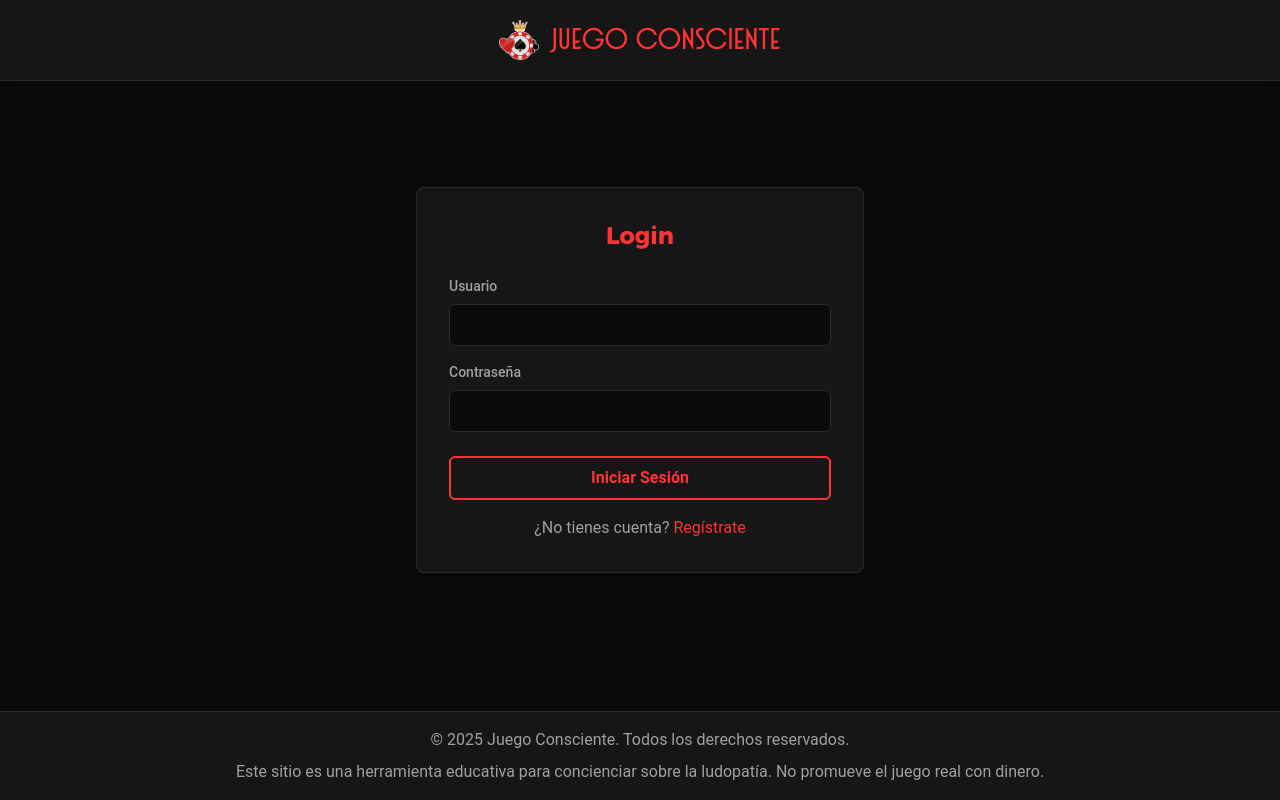
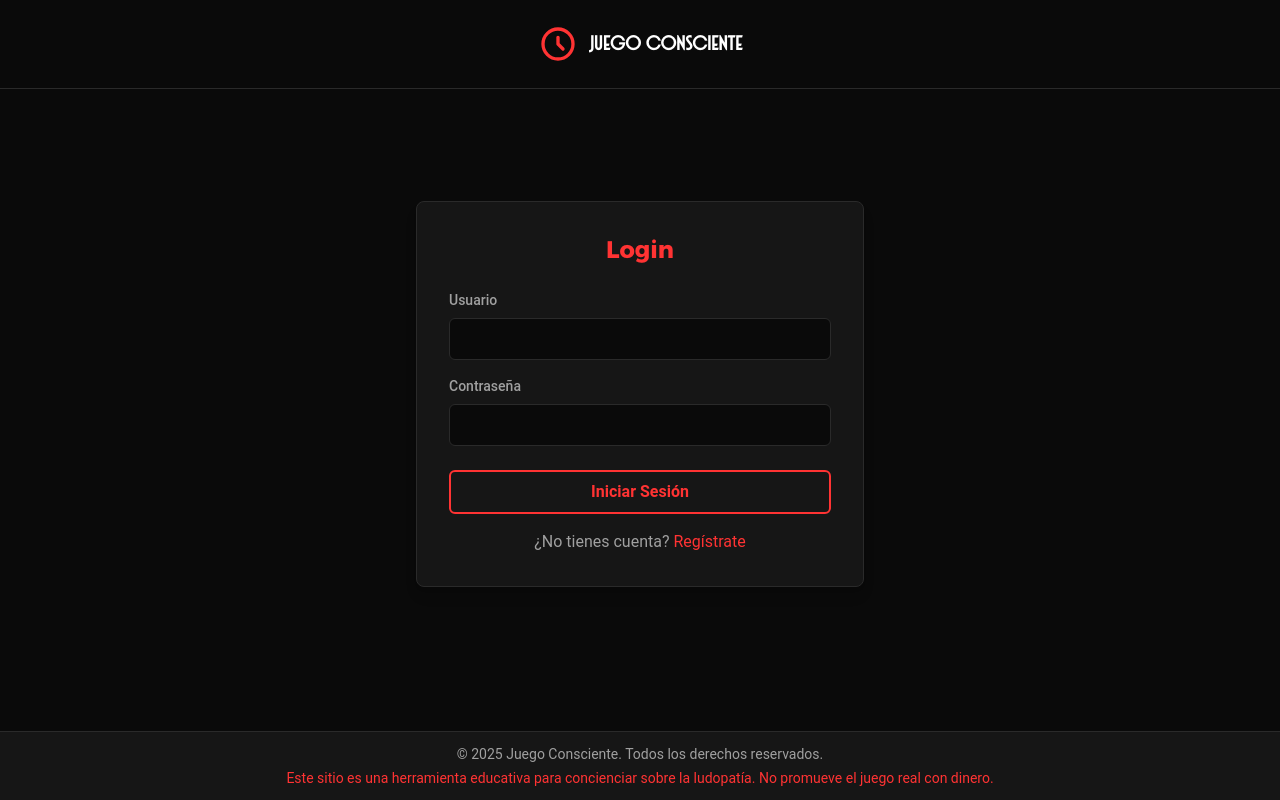
Before and after one commit to POLA-LCS/juego-consciente, a PHP site: page / in a window 1280 px wide. Run offline with PHP 8.4, Linux system fonts and the light colour scheme; some libraries are stand-ins or nearby versions; some web fonts are replaced.

Commit message:
prompt: - Genial, ahora un poco más de estilos, dime cuando estés listo para empezar a cambiar los estilos de la pagina. - El footer debe ser mas pequeño con el texto de "No promueve..." en rojo. El header en login y register debe de ser mas grande. El header debe de ser mas oscuro con un padding left y right un poco mas grande. El logo con el titulo debe de estar centrado verticalmente y el logo debe de ser un poco mas grande. El account icon tiene que ser del mismo tamaño que el logo. - Dame denuevo el codigo del header_auth.php ya que no estaba en tu contexto.

```diff
--- a/app/views/partials/footer.php
+++ b/app/views/partials/footer.php
@@ -5,9 +5,9 @@ if (!defined('ROOT_PATH')) {
     exit();
 }
 ?>
-<footer class="bg-[var(--color-surface)] text-[var(--color-text-muted)] py-4 mt-8 border-t border-[var(--color-border)]">
-    <div class="container mx-auto text-center">
+<footer class="bg-[var(--color-surface)] text-[var(--color-text-muted)] py-3 mt-8 border-t border-[var(--color-border)] text-sm">
+    <div class="container mx-auto text-center px-4">
         <p>&copy; 2025 Juego Consciente. Todos los derechos reservados.</p>
-        <p class="mt-2">Este sitio es una herramienta educativa para concienciar sobre la ludopatía. No promueve el juego real con dinero.</p>
+        <p class="mt-1 text-[var(--color-primary)]">Este sitio es una herramienta educativa para concienciar sobre la ludopatía. No promueve el juego real con dinero.</p>
     </div>
 </footer>
--- a/app/views/partials/header_auth.php
+++ b/app/views/partials/header_auth.php
@@ -1,6 +1,10 @@
-<header class="bg-[var(--color-surface)] p-5 flex items-center justify-center shadow-lg border-b border-[var(--color-border)]">
-    <div class="flex items-center">
-        <img src="/ludopatia/public/assets/images/logo.png" alt="Logo" class="h-10 w-10 mr-3">
-        <h1 class="text-3xl text-[var(--color-primary)]" style="font-family: 'Grand Casino', sans-serif;">Juego Consciente</h1>
+<header class="bg-[var(--color-header-bg)] text-white py-6 px-6 border-b border-[var(--color-border)]">
+    <div class="container mx-auto flex justify-center items-center gap-3">
+        <a href="?page=login" class="flex items-center gap-3">
+            <svg class="h-10 w-10 text-[var(--color-primary)]" fill="none" viewBox="0 0 24 24" stroke="currentColor">
+                <path stroke-linecap="round" stroke-linejoin="round" stroke-width="2" d="M12 8v4l3 3m6-3a9 9 0 11-18 0 9 9 0 0118 0z" />
+            </svg>
+            <span class="text-xl font-bold" style="font-family: 'Grand Casino', sans-serif;">Juego Consciente</span>
+        </a>
     </div>
 </header>
```
Also changed, not shown: app/controllers/access_check.php (deleted), app/helpers/security.php (added).
